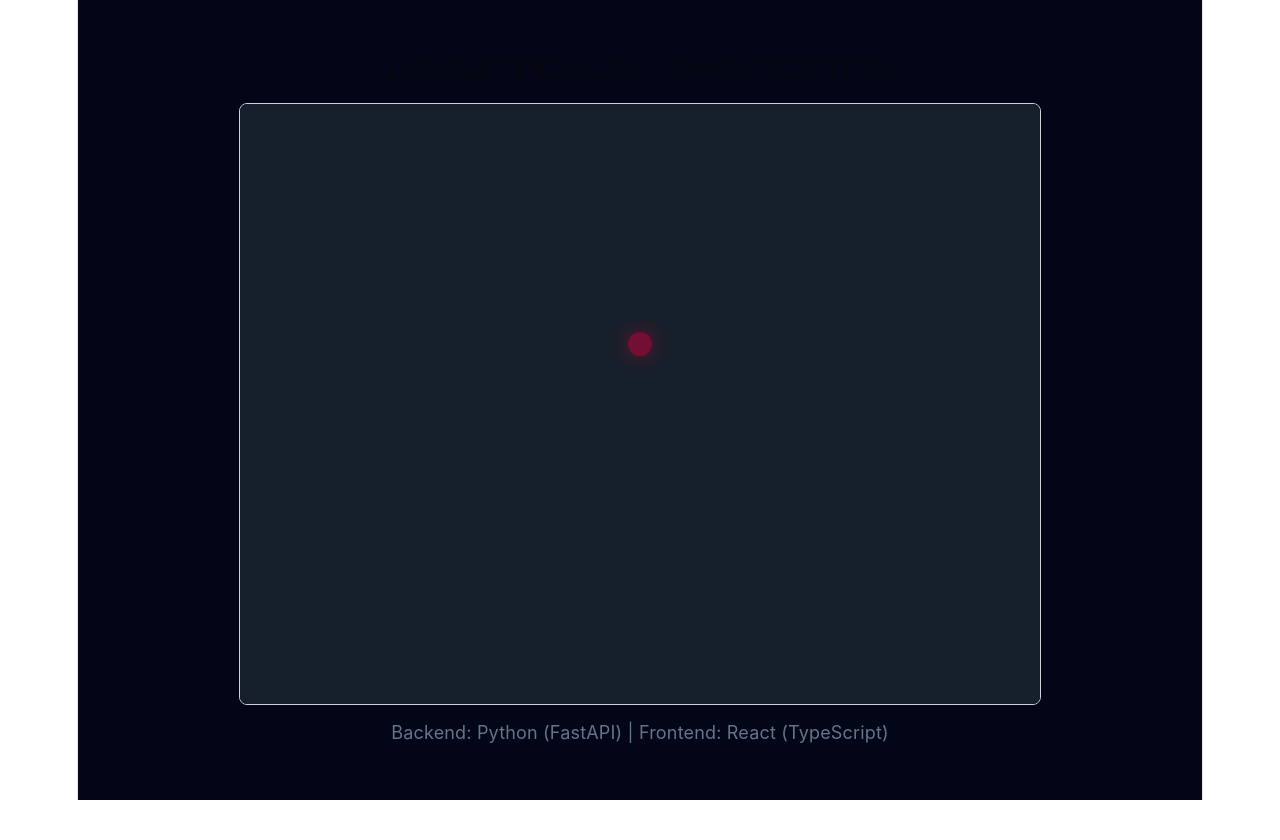
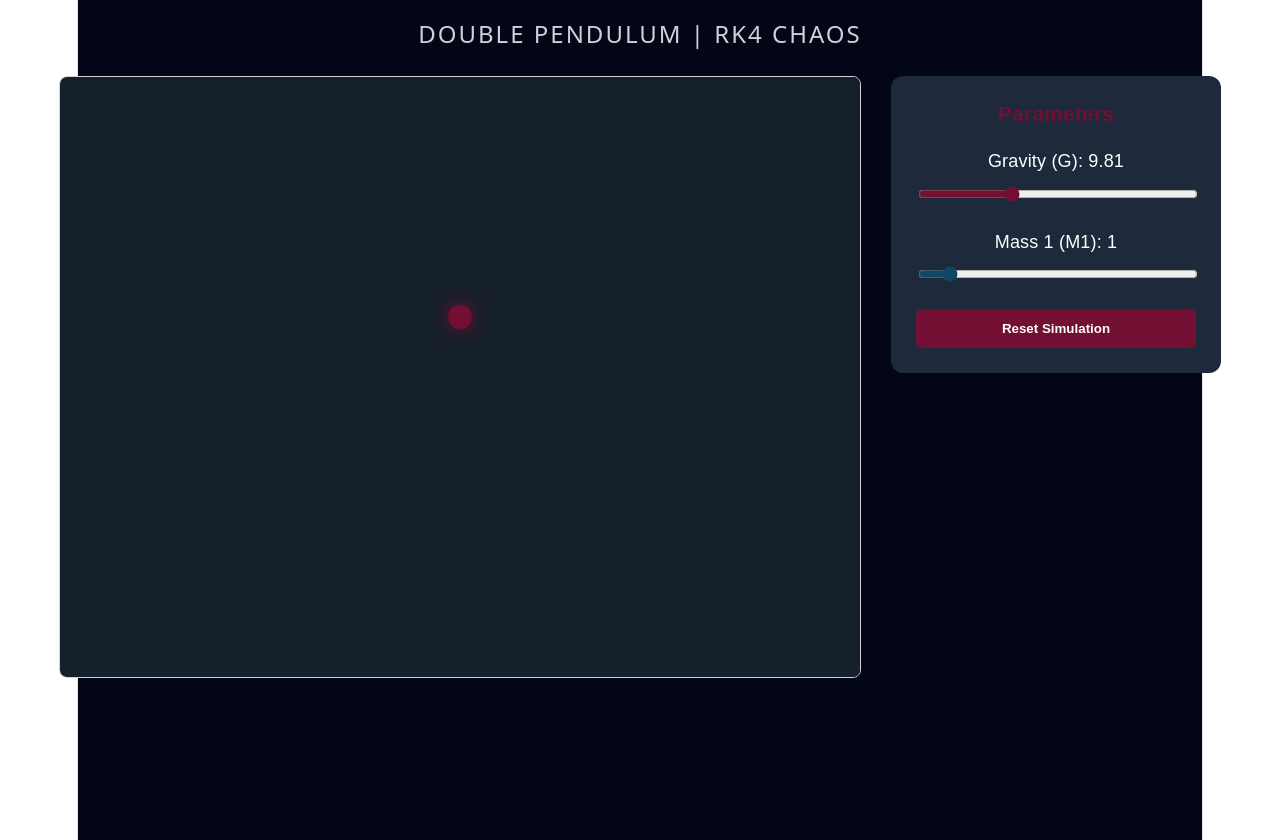
Before and after one commit to Tadisa-Chiwira/Double_Pendulum_Lab, a React (Vite) app in the folder frontend/: page / in a window 1280 px wide. Before the commit the page ends 800 px from the top, so only its background shows below. Built offline with nearby package versions, Linux system fonts and the light colour scheme; no server answers.

Commit message:
parameter changing

```diff
--- a/frontend/src/App.tsx
+++ b/frontend/src/App.tsx
@@ -5,6 +5,21 @@ const App = () => {
   const canvasRef = useRef<HTMLCanvasElement>(null);
   const [coords, setCoords] = useState({ x1: 0, y1: 0, x2: 0, y2: 0 });
   const [trace, setTrace] = useState<{ x: number; y: number }[]>([]);
+
+  // state for parameters
+  const [gravity, setGravity] = useState(9.81);
+  const [m1, setM1] = useState(1.0);
+  const [m2, setM2] = useState(1.0);
+
+  // parameter sync function
+  const updateBackendParams = async (g: number, mass1: number, mass2: number) => {
+    try {
+      await fetch(`http://127.0.0.1:8000/update_params?g=${g}&m1=${mass1}&m2=${mass2}`);
+    }
+    catch (err) {
+      console.error("Sync failed:", err);
+    }
+  }
 
   // 1. data Ingestion
   useEffect(() => {
@@ -15,7 +30,8 @@ const App = () => {
         setCoords(data);
         // track the path of the second bob
         setTrace((prev) => [...prev, { x: data.x2, y: data.y2 }].slice(-100));
-      } catch (err) {
+      }
+      catch (err) {
         console.error("Feed interrupted:", err);
       }
     };
@@ -33,32 +49,27 @@ const App = () => {
     const { x1, y1, x2, y2 } = coords;
     const scale = 150;
 
-    const centerX = canvas.width / 2;
-    const centerY = canvas.height / 2.5;
+    const centerX = canvas.width/2;
+    const centerY = canvas.height/2.5;
 
     // draw Background
     ctx.fillStyle = PALETTE.background;
     ctx.fillRect(0, 0, canvas.width, canvas.height);
 
     // draw Trace (Historical Path)
-    ctx.beginPath();
-    ctx.lineWidth = 1;
     trace.forEach((point, i) => {
-      const tx = centerX + point.x * scale;
-      const ty = centerY - point.y * scale;
-      const alpha = i/trace.length; // dynamic fading <3
+      ctx.beginPath();
+      const alpha = i / trace.length;
       ctx.strokeStyle = `rgba(114, 15, 50, ${alpha})`;
+      ctx.lineWidth = 2;
 
-      if (i === 0) ctx.moveTo(tx, ty);
-      else {
-        ctx.lineTo(tx, ty);
-        ctx.stroke(); // stroke each segment to apply unique alpha
-        ctx.beginPath(); // start new path for next segment
-        ctx.moveTo(tx, ty);
+      const prevPoint = trace[i - 1];
+      if (prevPoint) {
+        ctx.moveTo(centerX + prevPoint.x * scale, centerY - prevPoint.y * scale);
+        ctx.lineTo(centerX + point.x * scale, centerY - point.y * scale);
+        ctx.stroke();
       }
     });
-    ctx.stroke();
-
     // draw pendulum rods
     ctx.beginPath();
     ctx.strokeStyle = PALETTE.pivot;
@@ -86,10 +97,44 @@ const App = () => {
   }, [coords, trace]);
 
   return (
-    <div style={{ backgroundColor: "#020617", height: "100vh", display: "flex", flexDirection: "column", justifyContent: "center", alignItems: "center", color: "white", fontFamily: "Inter, sans-serif" }}>
-      <h2 style={{ marginBottom: "20px", letterSpacing: "1px" }}>DOUBLE PENDULUM | RK4 INTEGRATION</h2>
-      <canvas ref={canvasRef} width={800} height={600} style={{ border: `1px solid ${PALETTE.pivot}`, borderRadius: "8px" }} />
-      <p style={{ marginTop: "15px", color: "#64748b" }}>Backend: Python (FastAPI) | Frontend: React (TypeScript)</p>
+    <div style={{ backgroundColor: "#020617", minHeight: "100vh", display: "flex", flexDirection: "column", alignItems: "center", color: "white", padding: "20px", fontFamily: "sans-serif" }}>
+      <h2 style={{ letterSpacing: "2px", color: PALETTE.pivot }}>DOUBLE PENDULUM | RK4 CHAOS</h2>
+
+      <div style={{ display: 'flex', gap: '30px', marginTop: '20px' }}>
+        <canvas ref={canvasRef} width={800} height={600} style={{ border: `1px solid ${PALETTE.pivot}`, borderRadius: '8px' }} />
+
+        {/* Control Panel */}
+        <div style={{ background: '#1e293b', padding: '25px', borderRadius: '12px', width: '280px', height: 'fit-content' }}>
+          <h3 style={{ marginTop: 0, color: PALETTE.arm2 }}>Parameters</h3>
+
+          <div style={{ marginBottom: '20px' }}>
+            <label style={{ display: 'block', marginBottom: '8px' }}>Gravity (G): {gravity}</label>
+            <input type="range" min="0" max="30" step="0.1" value={gravity} style={{ width: '100%', accentColor: PALETTE.arm2 }}
+              onChange={(e) => {
+                const val = parseFloat(e.target.value);
+                setGravity(val);
+                updateBackendParams(val, m1, m2);
+              }}
+            />
+          </div>
+
+          <div style={{ marginBottom: '20px' }}>
+            <label style={{ display: 'block', marginBottom: '8px' }}>Mass 1 (M1): {m1}</label>
+            <input type="range" min="0.1" max="10" step="0.1" value={m1} style={{ width: '100%', accentColor: PALETTE.arm1 }}
+              onChange={(e) => {
+                const val = parseFloat(e.target.value);
+                setM1(val);
+                updateBackendParams(gravity, val, m2);
+              }}
+            />
+          </div>
+
+          <button onClick={() => fetch("http://127.0.0.1:8000/reset")}
+            style={{ width: '100%', padding: '12px', background: PALETTE.arm2, color: 'white', border: 'none', borderRadius: '6px', cursor: 'pointer', fontWeight: 'bold' }}>
+            Reset Simulation
+          </button>
+        </div>
+      </div>
     </div>
   );
 };
```
